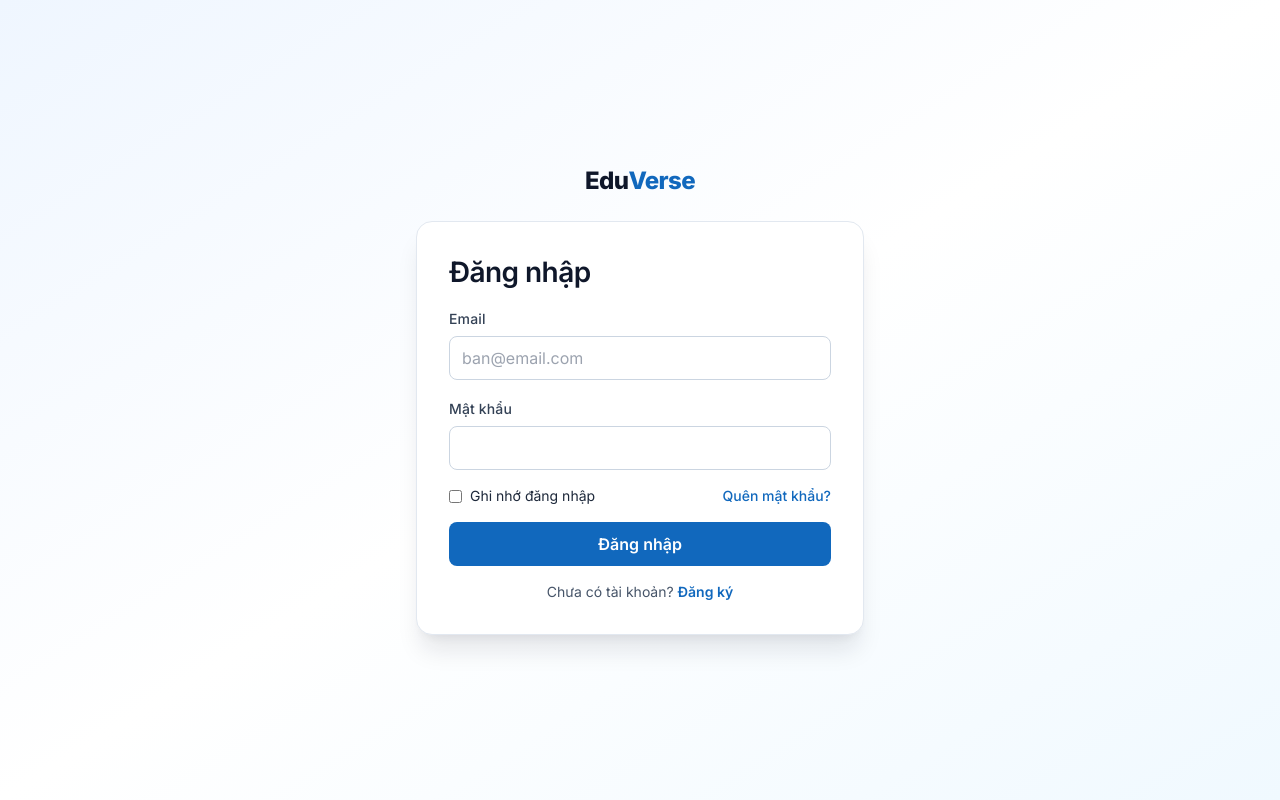
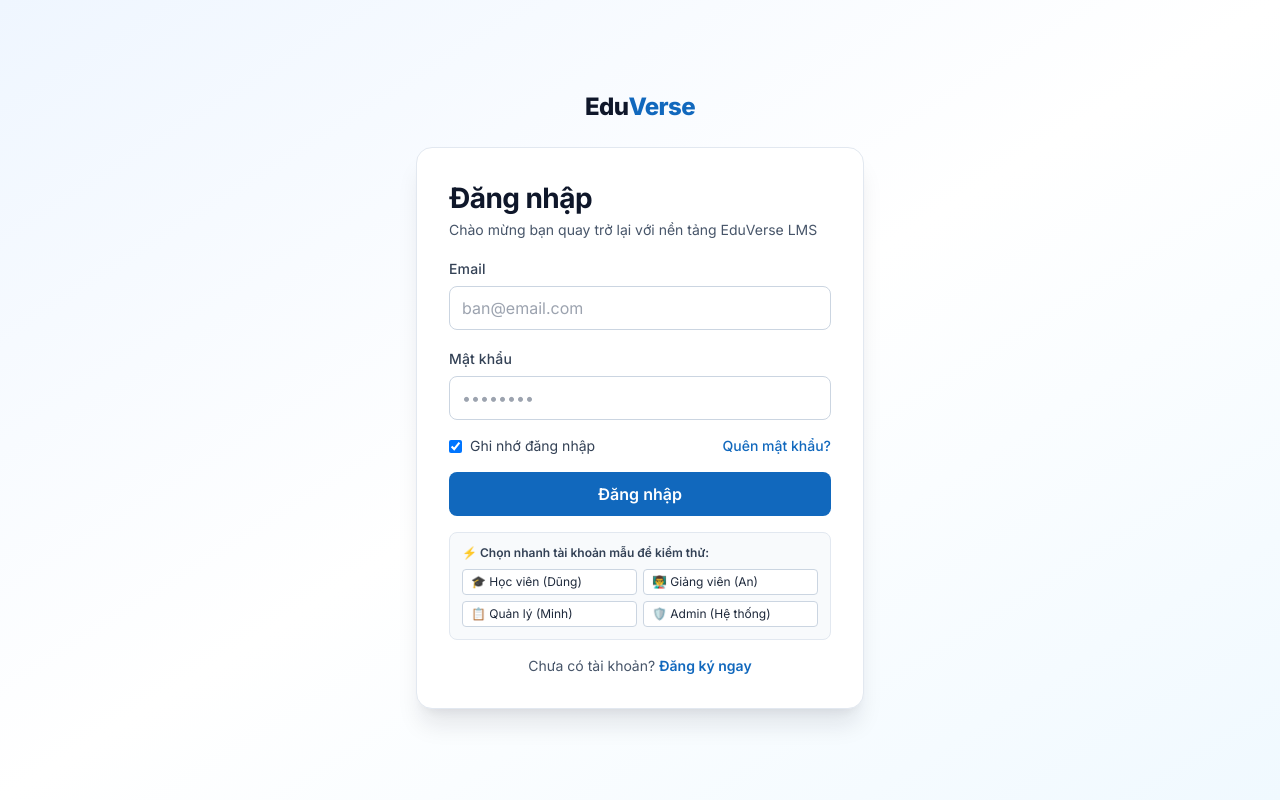
Before and after one commit to dunghvd79/eduverse, a React (Vite) app in the folder frontend/: page /auth/login in a window 1280 px wide. Built offline with nearby package versions, Linux system fonts and the light colour scheme.

Commit message:
feat(frontend): integrate login form with backend API, Zustand auth store, and role-based redirect

```diff
--- a/frontend/src/pages/auth/LoginPage.jsx
+++ b/frontend/src/pages/auth/LoginPage.jsx
@@ -3,31 +3,152 @@
 import { useForm } from 'react-hook-form';
 import { toast } from '../../components/common/Toast';
 import { Field, inputCls, btnCls } from './authUi';
+import { api } from '../../services/api';
+import { useAuthStore } from '../../stores/useAuthStore';
 
 export default function LoginPage() {
   const nav = useNavigate();
-  const { register, handleSubmit, formState: { errors, isSubmitting } } = useForm();
-  const onSubmit = async () => {
-    await new Promise((r) => setTimeout(r, 500)); // TODO: POST /api/v1/auth/login
-    toast.success('Đăng nhập thành công');
-    nav('/');
+  const setAuth = useAuthStore((state) => state.setAuth);
+  const { register, handleSubmit, setValue, formState: { errors, isSubmitting } } = useForm({
+    defaultValues: {
+      email: '',
+      password: '',
+      remember: true
+    }
+  });
+
+  const onSubmit = async (formData) => {
+    try {
+      const response = await api.post('/auth/login', {
+        email: formData.email,
+        password: formData.password
+      });
+
+      const { user, accessToken } = response.data;
+      setAuth(user, accessToken);
+
+      toast.success(`Đăng nhập thành công! Chào mừng ${user.fullName}`);
+
+      // Điều hướng thông minh theo vai trò người dùng (Role-based Navigation)
+      switch (user.role) {
+        case 'admin':
+          nav('/admin/dashboard');
+          break;
+        case 'training_manager':
+          nav('/manager/dashboard');
+          break;
+        case 'teacher':
+          nav('/teacher/dashboard');
+          break;
+        case 'student':
+        default:
+          nav('/student/dashboard');
+          break;
+      }
+    } catch (err) {
+      console.error('Login error:', err);
+      const msg = err.message || err.error || 'Đăng nhập không thành công. Vui lòng kiểm tra lại thông tin.';
+      toast.error(msg);
+    }
   };
+
+  // Tiện ích hỗ trợ test nhanh các tài khoản mẫu
+  const fillSampleAccount = (email, password) => {
+    setValue('email', email, { shouldValidate: true });
+    setValue('password', password, { shouldValidate: true });
+  };
+
   return (
     <form onSubmit={handleSubmit(onSubmit)} className="space-y-4" noValidate>
-      <h1 className="text-headline-lg text-slate-900">Đăng nhập</h1>
+      <div>
+        <h1 className="text-headline-lg font-bold text-slate-900">Đăng nhập</h1>
+        <p className="text-body-md text-slate-600 mt-1">Chào mừng bạn quay trở lại với nền tảng EduVerse LMS</p>
+      </div>
+
       <Field label="Email" error={errors.email?.message}>
-        <input type="email" className={inputCls} placeholder="ban@email.com"
-          {...register('email', { required: 'Vui lòng nhập email', pattern: { value: /^\S+@\S+\.\S+$/, message: 'Email không hợp lệ' } })} />
+        <input
+          type="email"
+          className={inputCls}
+          placeholder="ban@email.com"
+          {...register('email', {
+            required: 'Vui lòng nhập email',
+            pattern: { value: /^\S+@\S+\.\S+$/, message: 'Email không hợp lệ' }
+          })}
+        />
       </Field>
+
       <Field label="Mật khẩu" error={errors.password?.message}>
-        <input type="password" className={inputCls} {...register('password', { required: 'Vui lòng nhập mật khẩu' })} />
+        <input
+          type="password"
+          className={inputCls}
+          placeholder="••••••••"
+          {...register('password', { required: 'Vui lòng nhập mật khẩu' })}
+        />
       </Field>
+
       <div className="flex items-center justify-between text-body-md">
-        <label className="flex items-center gap-2"><input type="checkbox" {...register('remember')} /> Ghi nhớ đăng nhập</label>
-        <Link to="/auth/forgot-password" className="text-primary font-medium hover:underline">Quên mật khẩu?</Link>
+        <label className="flex items-center gap-2 cursor-pointer text-slate-700">
+          <input type="checkbox" className="rounded text-primary focus:ring-primary" {...register('remember')} />
+          Ghi nhớ đăng nhập
+        </label>
+        <Link to="/auth/forgot-password" className="text-primary font-medium hover:underline">
+          Quên mật khẩu?
+        </Link>
       </div>
-      <button className={btnCls} disabled={isSubmitting}>{isSubmitting ? 'Đang xử lý...' : 'Đăng nhập'}</button>
-      <p className="text-center text-body-md text-slate-600">Chưa có tài khoản? <Link to="/auth/register" className="text-primary font-semibold hover:underline">Đăng ký</Link></p>
+
+      <button className={btnCls} disabled={isSubmitting}>
+        {isSubmitting ? (
+          <span className="flex items-center justify-center gap-2">
+            <svg className="animate-spin h-5 w-5 text-white" fill="none" viewBox="0 0 24 24">
+              <circle className="opacity-25" cx="12" cy="12" r="10" stroke="currentColor" strokeWidth="4"></circle>
+              <path className="opacity-75" fill="currentColor" d="M4 12a8 8 0 018-8V0C5.373 0 0 5.373 0 12h4zm2 5.291A7.962 7.962 0 014 12H0c0 3.042 1.135 5.824 3 7.938l3-2.647z"></path>
+            </svg>
+            Đang xác thực...
+          </span>
+        ) : 'Đăng nhập'}
+      </button>
+
+      {/* Widget nạp tài khoản test nhanh */}
+      <div className="p-3 bg-slate-50 border border-slate-200 rounded-lg text-xs space-y-2">
+        <p className="font-semibold text-slate-700">⚡ Chọn nhanh tài khoản mẫu để kiểm thử:</p>
+        <div className="grid grid-cols-2 gap-1.5">
+          <button
+            type="button"
+            onClick={() => fillSampleAccount('student.dung@eduverse.com', 'EduVerse@2026')}
+            className="px-2 py-1 bg-white border border-slate-300 rounded text-left hover:bg-slate-100 transition truncate text-slate-800"
+          >
+            🎓 Học viên (Dũng)
+          </button>
+          <button
+            type="button"
+            onClick={() => fillSampleAccount('teacher.an@eduverse.com', 'EduVerse@2026')}
+            className="px-2 py-1 bg-white border border-slate-300 rounded text-left hover:bg-slate-100 transition truncate text-slate-800"
+          >
+            👨‍🏫 Giảng viên (An)
+          </button>
+          <button
+            type="button"
+            onClick={() => fillSampleAccount('manager@eduverse.com', 'EduVerse@2026')}
+            className="px-2 py-1 bg-white border border-slate-300 rounded text-left hover:bg-slate-100 transition truncate text-slate-800"
+          >
+            📋 Quản lý (Minh)
+          </button>
+          <button
+            type="button"
+            onClick={() => fillSampleAccount('admin@eduverse.com', 'EduVerse@2026')}
+            className="px-2 py-1 bg-white border border-slate-300 rounded text-left hover:bg-slate-100 transition truncate text-slate-800"
+          >
+            🛡️ Admin (Hệ thống)
+          </button>
+        </div>
+      </div>
+
+      <p className="text-center text-body-md text-slate-600">
+        Chưa có tài khoản?{' '}
+        <Link to="/auth/register" className="text-primary font-semibold hover:underline">
+          Đăng ký ngay
+        </Link>
+      </p>
     </form>
   );
 }
--- /dev/null
+++ b/frontend/src/services/api.js
@@ -0,0 +1,78 @@
+import axios from 'axios';
+import { useAuthStore } from '../stores/useAuthStore';
+
+export const api = axios.create({
+  baseURL: '/api/v1',
+  headers: {
+    'Content-Type': 'application/json',
+  },
+  withCredentials: true,
+});
+
+// 1. Request Interceptor: Attach Bearer Access Token
+api.interceptors.request.use((config) => {
+  const token = useAuthStore.getState().accessToken;
+  if (token) {
+    config.headers.Authorization = `Bearer ${token}`;
+  }
+  return config;
+});
+
+// 2. Response Interceptor: Auto Silent Refresh Token on 401
+let isRefreshing = false;
+let failedQueue = [];
+
+const processQueue = (error, token = null) => {
+  failedQueue.forEach((prom) => {
+    if (error) prom.reject(error);
+    else prom.resolve(token);
+  });
+  failedQueue = [];
+};
+
+api.interceptors.response.use(
+  (response) => response.data,
+  async (error) => {
+    const originalRequest = error.config;
+
+    // Do not loop refresh on auth routes like login or refresh-token
+    if (
+      error.response?.status === 401 &&
+      !originalRequest._retry &&
+      !originalRequest.url?.includes('/auth/login') &&
+      !originalRequest.url?.includes('/auth/refresh-token')
+    ) {
+      if (isRefreshing) {
+        return new Promise((resolve, reject) => {
+          failedQueue.push({ resolve, reject });
+        }).then((token) => {
+          originalRequest.headers.Authorization = `Bearer ${token}`;
+          return api(originalRequest);
+        });
+      }
+
+      originalRequest._retry = true;
+      isRefreshing = true;
+
+      try {
+        const res = await axios.post('/api/v1/auth/refresh-token', {}, { withCredentials: true });
+        const newAccessToken = res.data?.data?.accessToken;
+        useAuthStore.getState().setAccessToken(newAccessToken);
+
+        processQueue(null, newAccessToken);
+        originalRequest.headers.Authorization = `Bearer ${newAccessToken}`;
+        return api(originalRequest);
+      } catch (refreshErr) {
+        processQueue(refreshErr, null);
+        useAuthStore.getState().logout();
+        return Promise.reject(refreshErr);
+      } finally {
+        isRefreshing = false;
+      }
+    }
+
+    return Promise.reject(error.response?.data || error);
+  }
+);
+
+export default api;
--- /dev/null
+++ b/frontend/src/stores/useAuthStore.js
@@ -0,0 +1,67 @@
+import { create } from 'zustand';
+import axios from 'axios';
+
+export const useAuthStore = create((set) => ({
+  user: null,
+  accessToken: null,
+  isAuthenticated: false,
+  isInitializing: true,
+
+  setAuth: (user, token) => set({
+    user,
+    accessToken: token,
+    isAuthenticated: true,
+    isInitializing: false
+  }),
+
+  setAccessToken: (token) => set({
+    accessToken: token,
+    isAuthenticated: true
+  }),
+
+  logout: async () => {
+    try {
+      await axios.post('/api/v1/auth/logout', {}, { withCredentials: true });
+    } catch (e) {
+      console.error('Logout error:', e);
+    } finally {
+      set({
+        user: null,
+        accessToken: null,
+        isAuthenticated: false,
+        isInitializing: false
+      });
+    }
+  },
+
+  initializeAuth: async () => {
+    try {
+      const res = await axios.post('/api/v1/auth/refresh-token', {}, { withCredentials: true });
+      const newAccessToken = res.data?.data?.accessToken;
+      if (newAccessToken) {
+        // Fetch current user claims with the new token
+        const meRes = await axios.get('/api/v1/auth/me', {
+          headers: { Authorization: `Bearer ${newAccessToken}` },
+          withCredentials: true
+        });
+        set({
+          user: meRes.data?.data,
+          accessToken: newAccessToken,
+          isAuthenticated: true,
+          isInitializing: false
+        });
+        return;
+      }
+    } catch {
+      // Session expired or no cookie present
+    }
+    set({
+      user: null,
+      accessToken: null,
+      isAuthenticated: false,
+      isInitializing: false
+    });
+  }
+}));
+
+export default useAuthStore;
--- a/frontend/vite.config.js
+++ b/frontend/vite.config.js
@@ -4,4 +4,14 @@
 // https://vite.dev/config/
 export default defineConfig({
   plugins: [react()],
+  server: {
+    port: 5173,
+    proxy: {
+      '/api': {
+        target: 'http://localhost:5000',
+        changeOrigin: true,
+        secure: false,
+      }
+    }
+  }
 })
```
